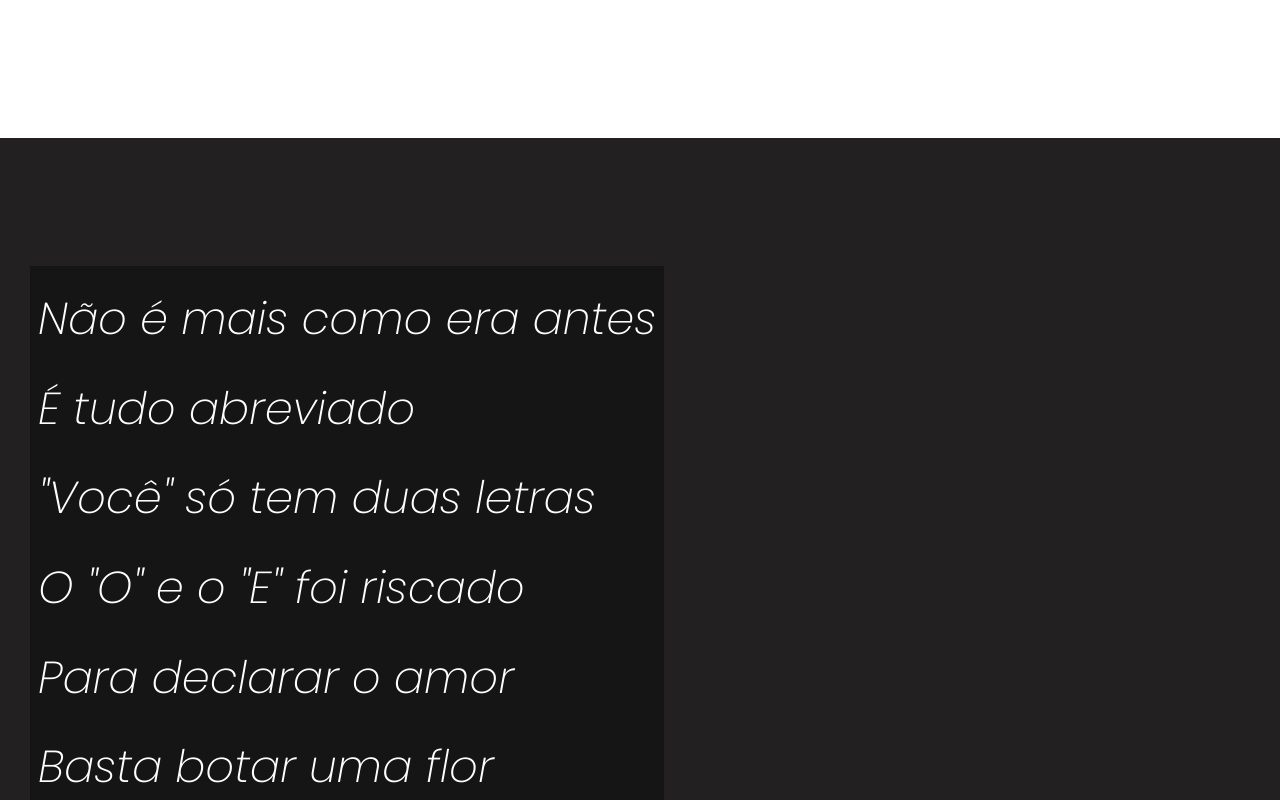
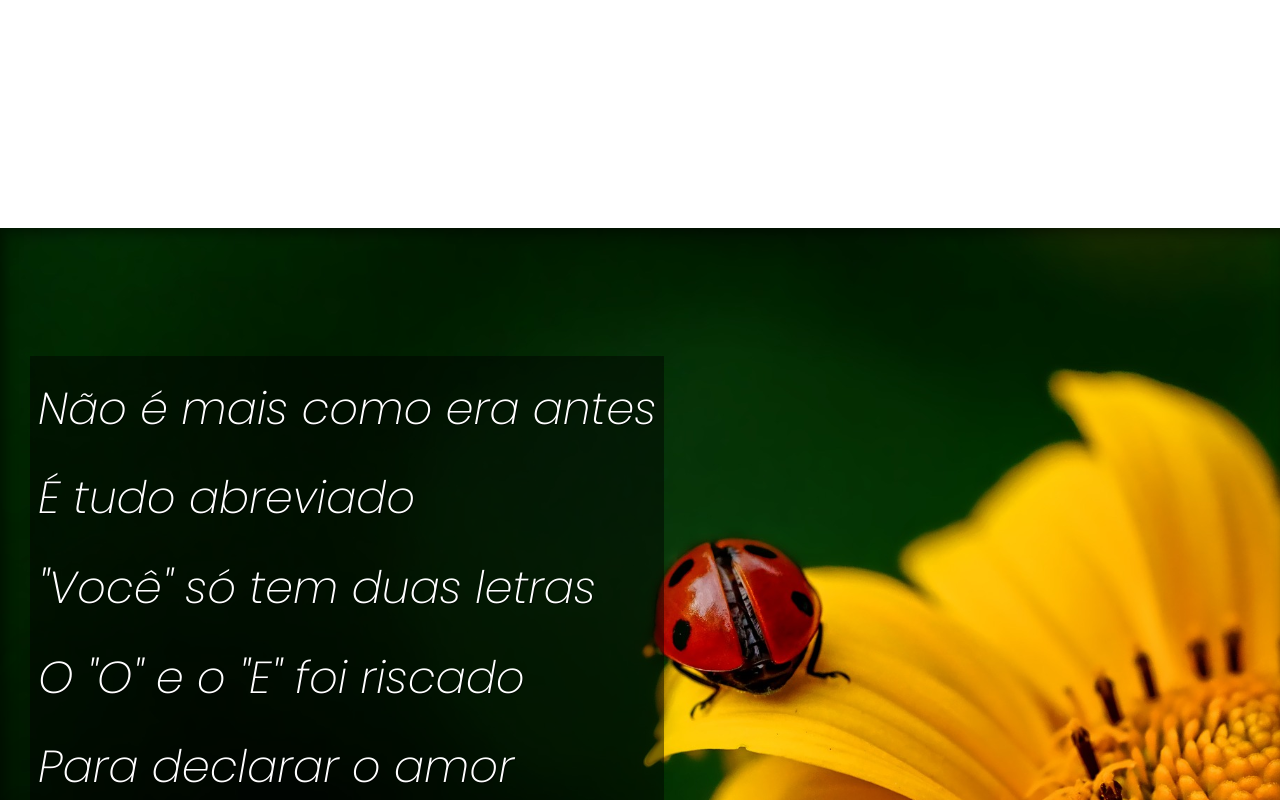
Before and after one commit to rogercluts/html-css, a plain HTML site: page desafios/cordel-moderno/index.html in a window 1280 px wide. Shown: the part 1020-1820 px from the top of the page. Drawn offline with Linux system fonts and the light colour scheme.

Commit message:
Finalização do site Cordel Moderno

```diff
--- a/desafios/cordel-moderno/index.html
+++ b/desafios/cordel-moderno/index.html
@@ -26,7 +26,7 @@
         </p>
     </section>
 
-    <section class="imagem">
+    <section class="imagem" id="img01">
         <p>
             Não é mais como era antes <br>
             É tudo abreviado <br>
@@ -60,7 +60,7 @@
         </p>
     </section>
 
-    <section class="imagem">
+    <section class="imagem" id="img02">
         <p>
             Tenho saudade das cartas <br>
             Escritas com a própria mão <br>
--- a/desafios/cordel-moderno/style.css
+++ b/desafios/cordel-moderno/style.css
@@ -58,20 +58,39 @@ section{
 
 }
 
+section p{
+    padding-bottom: 2em;
+}
+
 section.normal{
     background-color: white;
     color: black;
+    text-shadow: 1px 1px 0px rgba(0, 0, 0, 0.233);
 }
 
 section.imagem{
     background-color: rgb(34, 32, 32);
     color: white;
+    box-shadow: inset 5px 5px 13px 0px rgba(0, 0, 0, 0.473);
+    background-size: cover;
+    background-attachment: fixed;
 }
 
 section.imagem p{
     display: inline-block;
     padding: 8px;
-    background-color: rgba(0, 0, 0, 0.356);
+    background-color: rgba(0, 0, 0, 0.473);
+    text-shadow: 1px 1px 0px rgba(0, 0, 0, 0.514);
+}
+
+section#img01{
+    background-image: url(imagens/background001.jpg);
+    background-position: right center;
+}
+
+section#img02{
+    background-image: url(imagens/background002.jpg);
+    background-position: right center;
 }
 
 footer{
```
